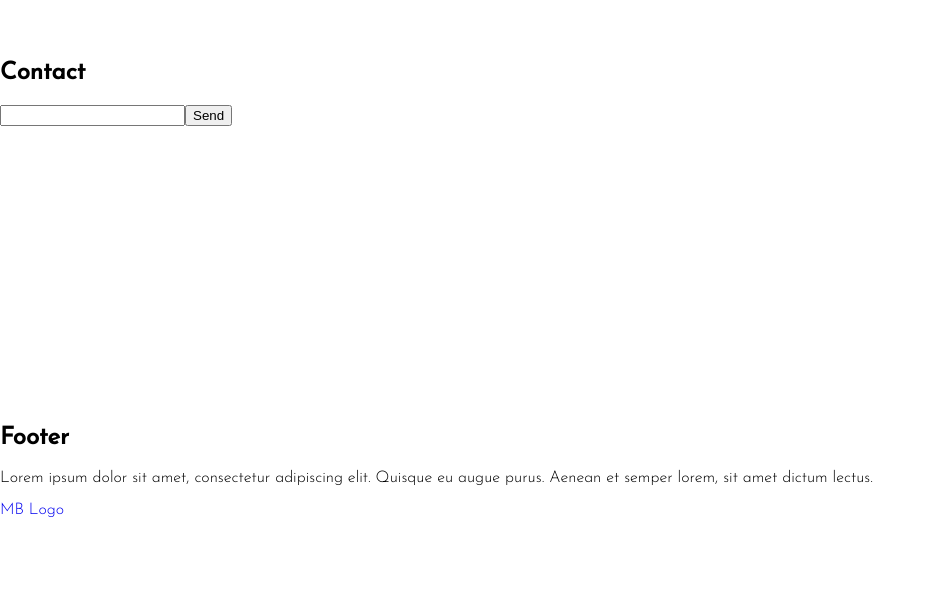
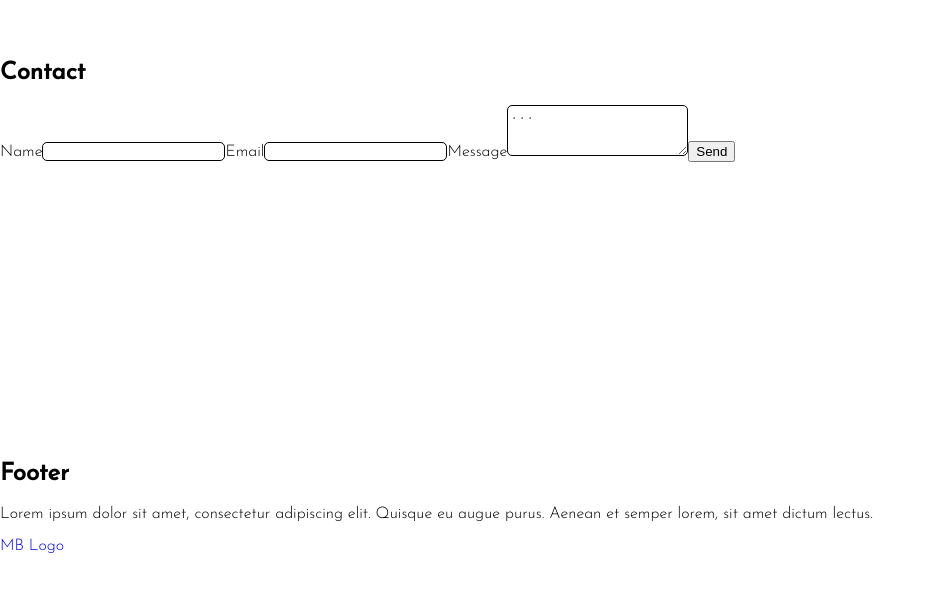
Before and after one commit to milenabarot/portfolio, a React (Create React App) app: page / in a window 1280 px wide. Shown: the part 2606-3198 px from the top of the page, without its empty margins (0-933 px from the left). Built offline with nearby package versions, Linux system fonts and the light colour scheme.

Commit message:
Initial build of contact form
- Set up contact form with functionality
- Set up portfolio-app folder to build API to allow emails to send on contact form. Installed all relevant packages.

```diff
--- a/package.json
+++ b/package.json
@@ -6,6 +6,7 @@
     "@testing-library/jest-dom": "^5.11.9",
     "@testing-library/react": "^11.2.5",
     "@testing-library/user-event": "^12.7.1",
+    "axios": "^0.21.1",
     "classnames": "^2.2.6",
     "framer-motion": "^3.7.0",
     "react": "^17.0.1",
--- a/src/components/contact.js
+++ b/src/components/contact.js
@@ -1,9 +1,79 @@
+import { useState, useEffect } from "react";
+import "../styles/contact.scss";
+
 function Contact() {
+  const [contactForm, setContactForm] = useState({
+    name: "",
+    email: "",
+    message: "",
+    disabled: false,
+    emailSent: null,
+  });
+
+  useEffect(() => {});
+
+  const handleChange = (event) => {
+    const target = event.target;
+    const value = target.value;
+    const name = target.name;
+
+    setContactForm({
+      ...contactForm,
+      [name]: value,
+    });
+  };
+
+  const handleSubmit = (event) => {
+    event.preventDefault();
+
+    setContactForm({ ...contactForm, disabled: true, emailSent: true });
+  };
+
+  console.log(contactForm);
+
   return (
-    <div id="contact">
+    <div className="contact" id="contact">
       <h2>Contact</h2>
-      <input type="text" />
-      <button>Send</button>
+      <form onSubmit={handleSubmit}>
+        <label htmlFor="name">Name</label>
+        <input
+          type="text"
+          id="name"
+          name="name"
+          value={contactForm.name}
+          onChange={handleChange}
+        ></input>
+        <label htmlFor="email">Email</label>
+        <input
+          type="email"
+          id="email"
+          name="email"
+          value={contactForm.email}
+          onChange={handleChange}
+        ></input>
+        <label htmlFor="message">Message</label>
+        <textarea
+          className="contact-textArea"
+          type="text"
+          rows="3"
+          id="message"
+          name="message"
+          placeholder="..."
+          form="usrform"
+          value={contactForm.message}
+          onChange={handleChange}
+        ></textarea>
+        <button type="submit" disabled={contactForm.disabled}>
+          Send
+        </button>
+
+        {contactForm.emailSent === true && (
+          <p className="contact-successMessage">Email sent!</p>
+        )}
+        {contactForm.emailSent === false && (
+          <p className="contact-errorMessage">Email not sent!</p>
+        )}
+      </form>
     </div>
   );
 }
--- /dev/null
+++ b/src/styles/contact.scss
@@ -0,0 +1,22 @@
+.contact {
+  input[type="text"],
+  input[type="email"] {
+    border: 1px solid black;
+    border-radius: 5px;
+  }
+
+  &-textArea {
+    border: 1px solid black;
+    border-radius: 5px;
+  }
+
+  &-successMessage {
+    color: darkgreen;
+    padding: 10px 15px;
+  }
+
+  &-errorMessage {
+    color: red;
+    padding: 10px 15px;
+  }
+}
```
Also changed, not shown: portfolio-api/app.js (added, +27 -0 lines), portfolio-api/package.json (added, +18 -0 lines), 2 other files (tests, documents, lock files or other folders).
